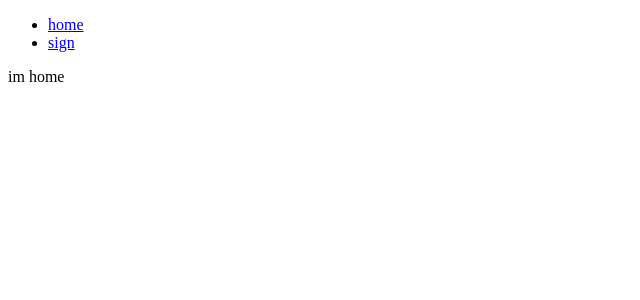
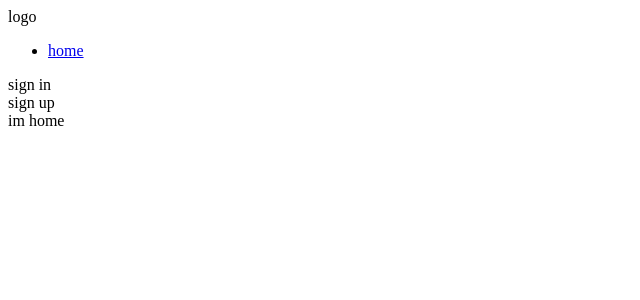
Before and after one commit to KimJaewon3/toy-album, a React (Vite) app in the folder client/: page / in a window 1280 px wide. Shown: the top 300 px of the page, without its empty margins (0-640 px from the left). Built offline with nearby package versions, Linux system fonts and the light colour scheme.

Commit message:
feat: 메뉴 구성(각 페이지 라우팅, sign in/up 모달)

```diff
--- a/client/src/App.tsx
+++ b/client/src/App.tsx
@@ -1,18 +1,20 @@
 import { Routes, Route, BrowserRouter } from "react-router-dom";
 import Home from "./pages/Home";
-import Sign from "./pages/Sign";
-import Menu from "./components/Menu";
+import Header from "./components/Header";
+import { useModal } from "./contexts/modalCtx";
+import Modal from "./components/Modal";
 
 export default function App() {
-  const pathList = ["/", "/sign"];
+  const pathList = ["/"];
+  const { modalInfo } = useModal();
 
   return (
     <BrowserRouter>
-      <Menu pathList={pathList} />
+      {modalInfo.isOpen && <Modal />}
+      <Header pathList={pathList} />
 
       <Routes>
         <Route path="/" element={<Home />} />
-        <Route path="/sign" element={<Sign />} />
       </Routes>
     </BrowserRouter>
   );
--- /dev/null
+++ b/client/src/components/Header.tsx
@@ -0,0 +1,35 @@
+import styled from "styled-components";
+import Menu from "./Menu";
+import { Router, useNavigate } from "react-router-dom";
+import { CurrentModal, useModal } from "../contexts/modalCtx";
+
+type Props = {
+  pathList: string[];
+};
+
+export default function Header({ pathList }: Props) {
+  return (
+    <HeaderContainer>
+      <div>logo</div>
+      <Menu pathList={pathList} />
+      <Sign />
+    </HeaderContainer>
+  );
+}
+
+const Sign = () => {
+  const { dispatch } = useModal();
+
+  const openModal = (modalName: CurrentModal) => {
+    dispatch({ type: "MODAL_OPEN", payload: modalName });
+  };
+
+  return (
+    <div>
+      <div onClick={() => openModal("signIn")}>sign in</div>
+      <div onClick={() => openModal("signUp")}>sign up</div>
+    </div>
+  );
+};
+
+const HeaderContainer = styled.header``;
--- /dev/null
+++ b/client/src/components/Modal.tsx
@@ -0,0 +1,30 @@
+import styled from "styled-components";
+import { useModal } from "../contexts/modalCtx";
+import SignIn from "./SignIn";
+import SignUp from "./SignUp";
+
+export default function Modal() {
+  const { modalInfo, dispatch } = useModal();
+
+  function closeModal(e: React.MouseEvent<HTMLDivElement, MouseEvent>) {
+    if (e.target === e.currentTarget) {
+      dispatch({ type: "MODAL_CLOSE" });
+    }
+  }
+
+  return (
+    <ModalContainer onClick={(e) => closeModal(e)}>
+      {modalInfo.currentModal === "signIn" && <SignIn />}
+      {modalInfo.currentModal === "signUp" && <SignUp />}
+    </ModalContainer>
+  );
+}
+
+const ModalContainer = styled.div`
+  position: fixed;
+  top: 0;
+  left: 0;
+  width: 100vw;
+  height: 100vh;
+  background-color: rgba(0, 0, 0, 0.137);
+`;
--- /dev/null
+++ b/client/src/components/SignIn.tsx
@@ -0,0 +1,3 @@
+export default function SignIn() {
+  return <div>im sign in</div>;
+}
--- a/client/src/pages/Sign.tsx
+++ b/client/src/components/SignUp.tsx
@@ -9,7 +9,7 @@ type InputValue = {
   gender: "male" | "female";
 };
 
-export default function Sign() {
+export default function SignUp() {
   const [inputValue, setInputValue] = useState<InputValue>({
     email: "",
     password: "",
@@ -31,7 +31,7 @@ export default function Sign() {
   }
 
   return (
-    <SignContainer>
+    <SignUpContainer>
       <legend>sign up</legend>
       <form onSubmit={(e) => handleFormSubmit(e)}>
         <Input handler={handleInput} name="email" type="email" value={inputValue.email} />
@@ -45,7 +45,7 @@ export default function Sign() {
         />
         <button>click</button>
       </form>
-    </SignContainer>
+    </SignUpContainer>
   );
 }
 
@@ -99,8 +99,9 @@ const Input = ({
   );
 };
 
-const SignContainer = styled.fieldset`
+const SignUpContainer = styled.fieldset`
   display: inline-block;
+  background-color: #d4d4ff;
   > form {
     display: flex;
     flex-direction: column;
--- /dev/null
+++ b/client/src/contexts/modalCtx.tsx
@@ -0,0 +1,61 @@
+import React, { createContext, useContext, useReducer, ReactNode } from "react";
+
+export type CurrentModal = "signIn" | "signUp" | null;
+
+type ModalInfo = {
+  currentModal: CurrentModal;
+  isOpen: boolean;
+};
+
+interface ModalContextType {
+  modalInfo: ModalInfo;
+  dispatch: React.Dispatch<Action>;
+}
+
+interface ModalProviderProps {
+  children: ReactNode;
+}
+
+const initialModalInfo: ModalInfo = {
+  currentModal: null,
+  isOpen: false,
+};
+
+// context
+const ModalContext = createContext<ModalContextType | null>(null);
+
+export const useModal = () => {
+  const context = useContext(ModalContext);
+  if (!context) {
+    throw new Error("must be used within a Provider");
+  }
+  return context;
+};
+
+// provider
+export const ModalProvider: React.FC<ModalProviderProps> = ({ children }) => {
+  const [modalInfo, dispatch] = useReducer(modalReducer, initialModalInfo);
+
+  return <ModalContext.Provider value={{ modalInfo, dispatch }}>{children}</ModalContext.Provider>;
+};
+
+// reducer
+type Action = { type: "MODAL_OPEN"; payload: CurrentModal } | { type: "MODAL_CLOSE" };
+
+const modalReducer = (state: ModalInfo, action: Action): ModalInfo => {
+  switch (action.type) {
+    case "MODAL_OPEN":
+      return {
+        currentModal: action.payload,
+        isOpen: true,
+      };
+    case "MODAL_CLOSE": {
+      return {
+        currentModal: null,
+        isOpen: false,
+      };
+    }
+    default:
+      return state;
+  }
+};
--- a/client/src/main.tsx
+++ b/client/src/main.tsx
@@ -1,4 +1,9 @@
 import ReactDOM from "react-dom/client";
 import App from "./App.tsx";
+import { ModalProvider } from "./contexts/modalCtx.tsx";
 
-ReactDOM.createRoot(document.getElementById("root")!).render(<App />);
+ReactDOM.createRoot(document.getElementById("root")!).render(
+  <ModalProvider>
+    <App />
+  </ModalProvider>
+);
```
